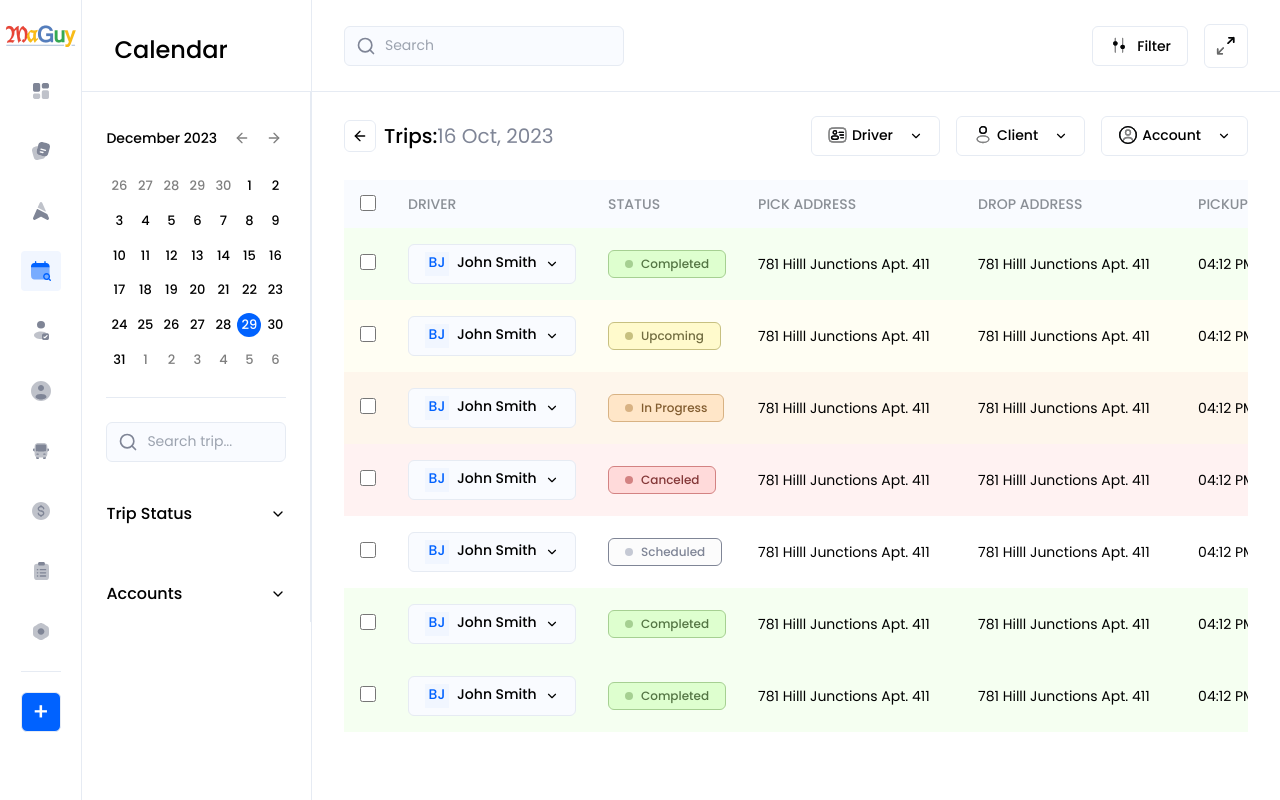
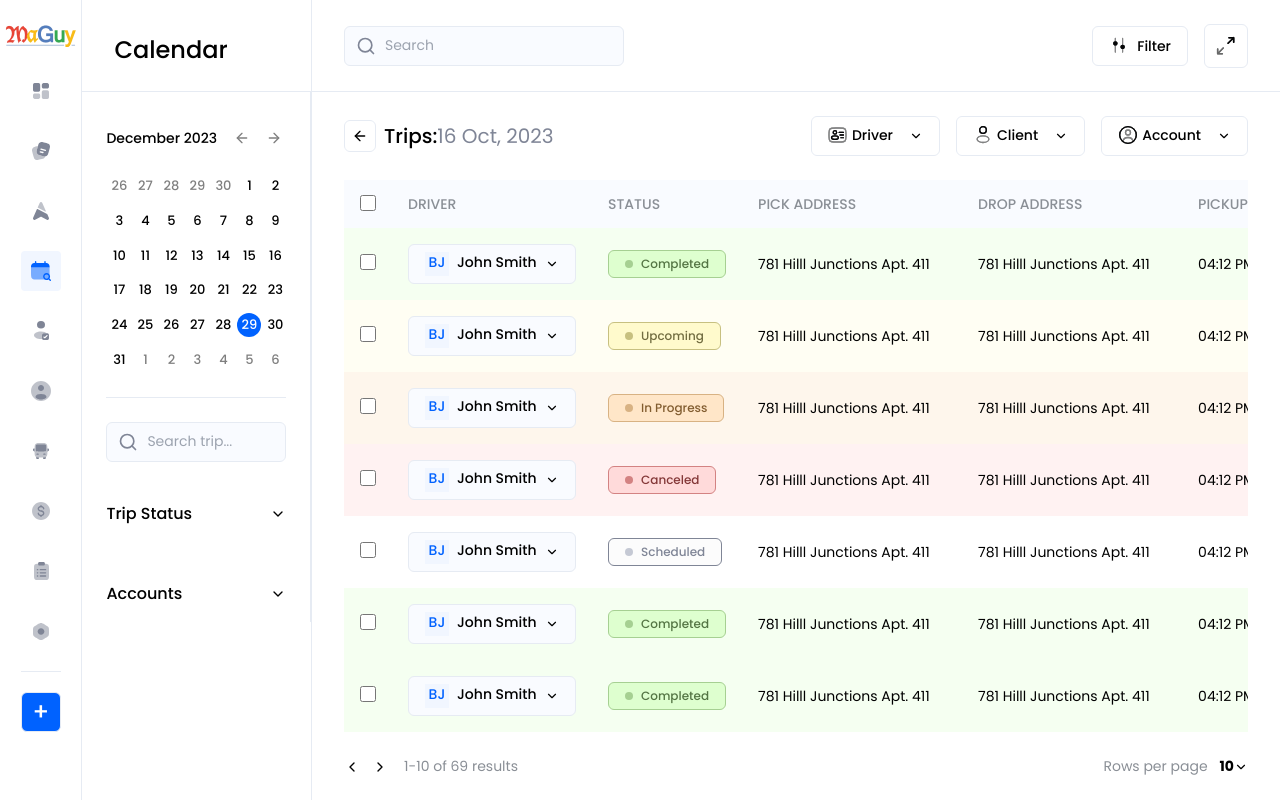
Before and after one commit to hayatul-islam/shadcn-dashboard, a React (Vite) app: page / in a window 1280 px wide. Built offline with nearby package versions, Linux system fonts and the light colour scheme.

Commit message:
dashboard footer design

```diff
--- /dev/null
+++ b/src/components/DashboardFooter.tsx
@@ -0,0 +1,30 @@
+import { ChevronDown, ChevronLeft, ChevronRight } from "lucide-react";
+import { Popover, PopoverContent, PopoverTrigger } from "./ui/popover";
+
+const DashboardFooter = () => {
+  return (
+    <div className="flex justify-between pb-8">
+      <div className="flex items-center gap-4">
+        <div className="flex items-center gap-3">
+          <ChevronLeft size={16} />
+          <ChevronRight size={16} />
+        </div>
+        <p className="text-[#8A8F96] text-[14px]"> 1-10 of 69 results</p>
+      </div>
+      <div className="flex items-center gap-3">
+        <p className="text-[#8A8F96] text-[14px]">Rows per page</p>
+        <Popover>
+          <PopoverTrigger>
+            <div className="flex items-center">
+              <p className="font-bold text-[14px]">10</p>
+              <ChevronDown className="font-bold" size={14} />
+            </div>
+          </PopoverTrigger>
+          <PopoverContent className="w-4"></PopoverContent>
+        </Popover>
+      </div>
+    </div>
+  );
+};
+
+export default DashboardFooter;
--- a/src/pages/calendar/Calendar.tsx
+++ b/src/pages/calendar/Calendar.tsx
@@ -1,3 +1,4 @@
+import DashboardFooter from "@/components/DashboardFooter";
 import DashboardLayout from "@/components/DashboardLayout";
 import Header from "@/components/Header";
 import LeftSidebar from "@/components/LeftSidebar";
@@ -25,6 +26,7 @@ const Calendar = () => {
           <div className="w-full px-8 space-y-6">
             <TableHeader />
             <TableCom />
+            <DashboardFooter />
           </div>
         </div>
       </div>
```
